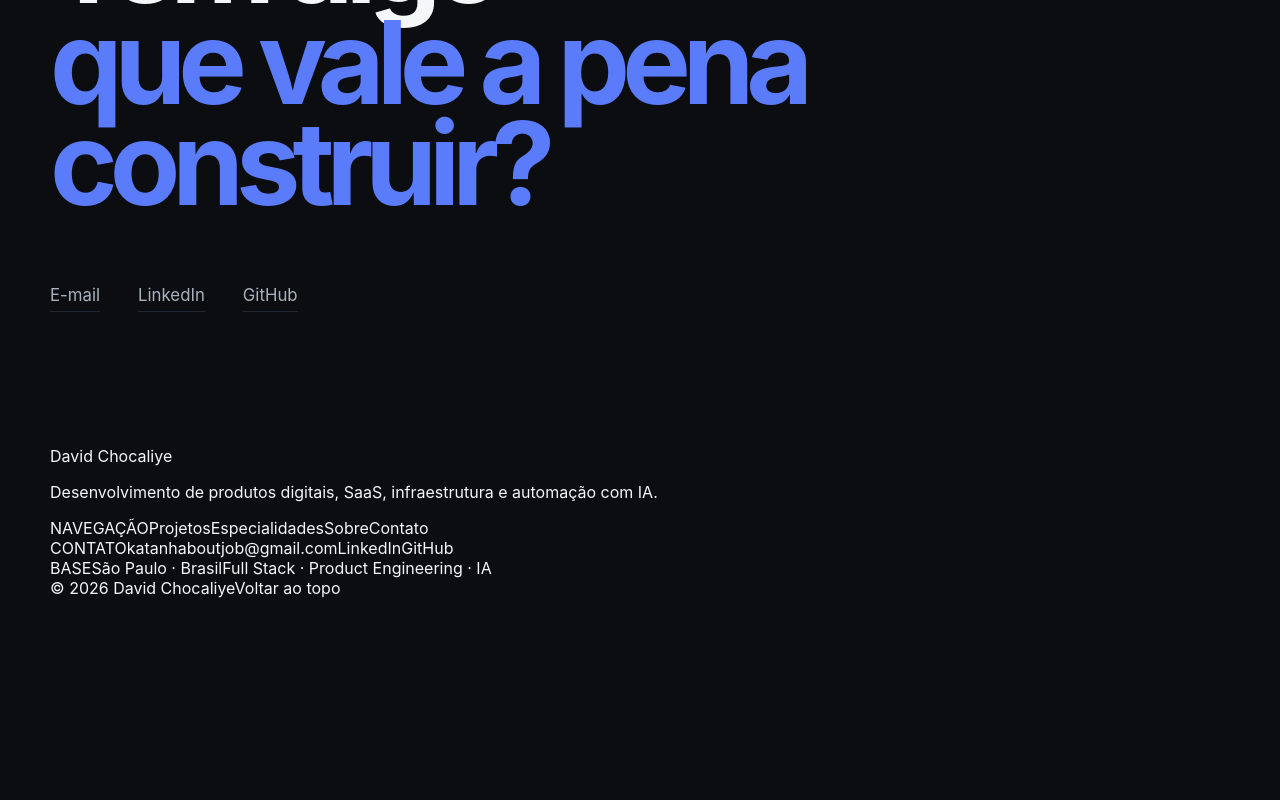
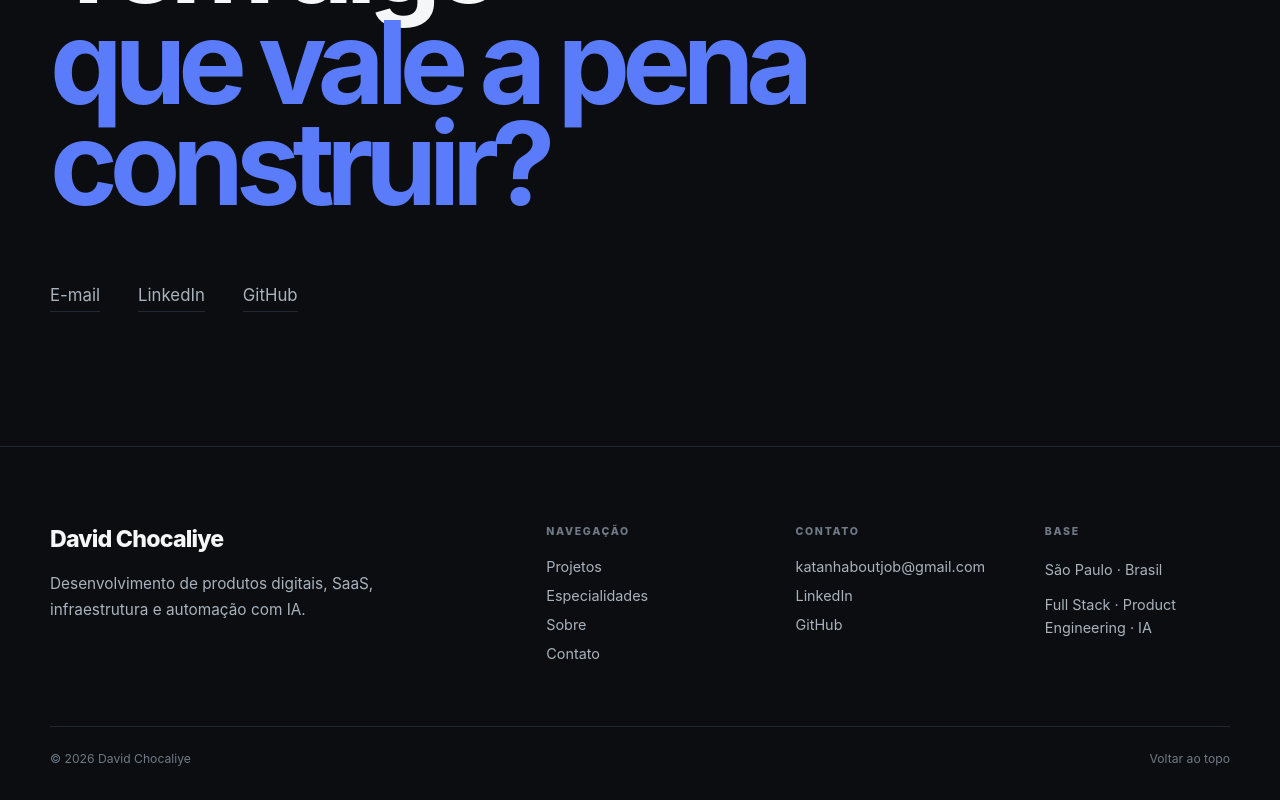
Before and after one commit to moxi-edtech/chocaliye-portfolio, a Next.js app: page / in a window 1280 px wide. Shown: the part 5791-6591 px from the top of the page. Before the commit the page ends 6389 px from the top, so only its background shows below. Built offline with nearby package versions, Linux system fonts and the light colour scheme.

Commit message:
Build richer editorial footer

```diff
--- a/app/globals.css
+++ b/app/globals.css
@@ -230,10 +230,83 @@ a{color:inherit;text-decoration:none}
 }
 .contactLinks a:hover{color:var(--accent);border-color:var(--accent)}
 
-.footer{
-  display:flex;justify-content:space-between;gap:24px;
-  padding:32px 0 48px;border-top:1px solid var(--border);
-  color:var(--subtle);font-size:.78rem
+.siteFooter{
+  border-top:1px solid var(--border);
+  background:var(--bg);
+}
+
+.footerGrid{
+  display:grid;
+  grid-template-columns:minmax(280px,1.4fr) repeat(3,minmax(140px,.6fr));
+  gap:64px;
+  padding:78px 0 64px;
+}
+
+.footerIntro{
+  max-width:420px;
+}
+
+.footerBrand{
+  display:inline-block;
+  margin-bottom:18px;
+  color:var(--text);
+  font-size:1.45rem;
+  font-weight:800;
+  letter-spacing:-.035em;
+}
+
+.footerIntro p{
+  margin:0;
+  color:var(--muted);
+  line-height:1.75;
+  font-size:.96rem;
+}
+
+.footerColumn{
+  display:flex;
+  flex-direction:column;
+  align-items:flex-start;
+  gap:12px;
+  color:var(--muted);
+  font-size:.9rem;
+}
+
+.footerColumn a{
+  transition:color .18s ease;
+}
+
+.footerColumn a:hover{
+  color:var(--text);
+}
+
+.footerLabel{
+  margin-bottom:8px;
+  color:var(--subtle);
+  font-size:.66rem;
+  font-weight:800;
+  letter-spacing:.16em;
+}
+
+.footerMeta span:not(.footerLabel){
+  line-height:1.6;
+}
+
+.footerBottom{
+  display:flex;
+  justify-content:space-between;
+  gap:24px;
+  padding:24px 0 34px;
+  border-top:1px solid var(--border);
+  color:var(--subtle);
+  font-size:.76rem;
+}
+
+.footerBottom a{
+  transition:color .18s ease;
+}
+
+.footerBottom a:hover{
+  color:var(--text);
 }
 
 /* motion */
@@ -304,7 +377,18 @@ a{color:inherit;text-decoration:none}
   .aboutGrid{padding:100px 0}
   .contactStage{min-height:75svh}
   .contactInner h2{font-size:clamp(3.8rem,17vw,6.8rem)}
-  .footer{flex-direction:column}
+  .footerGrid{
+    grid-template-columns:1fr 1fr;
+    gap:42px 28px;
+    padding:64px 0 48px;
+  }
+  .footerIntro{
+    grid-column:1 / -1;
+  }
+  .footerBottom{
+    flex-direction:column;
+    gap:10px;
+  }
   .reveal-left,.reveal-right{transform:translate3d(0,26px,0)}
 }
 
@@ -355,3 +439,13 @@ a{color:inherit;text-decoration:none}
   .topbarRight{gap:14px}
   .languageSwitch{font-size:.68rem}
 }
+
+
+@media(max-width:560px){
+  .footerGrid{
+    grid-template-columns:1fr;
+  }
+  .footerIntro{
+    grid-column:auto;
+  }
+}
```
